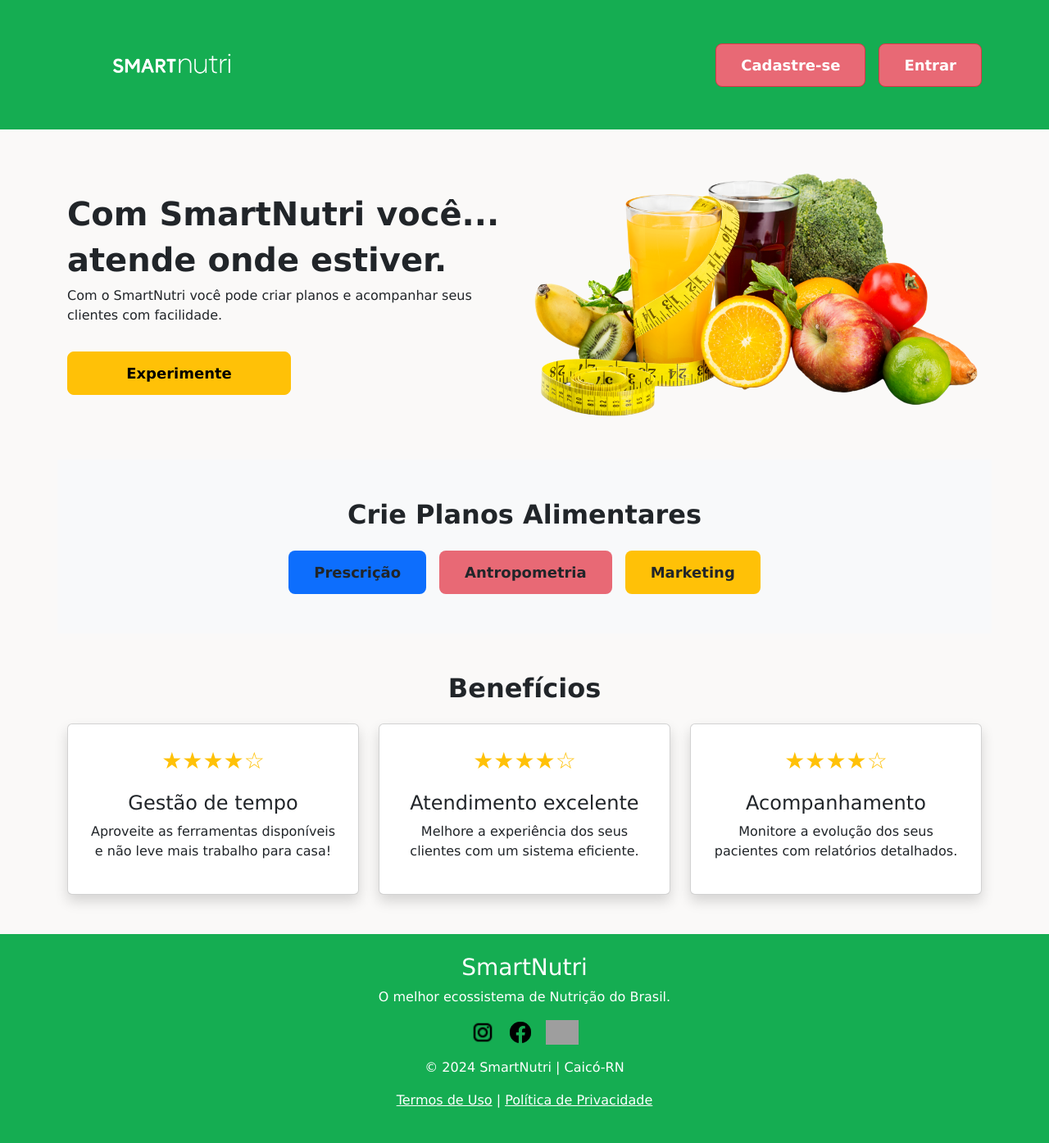
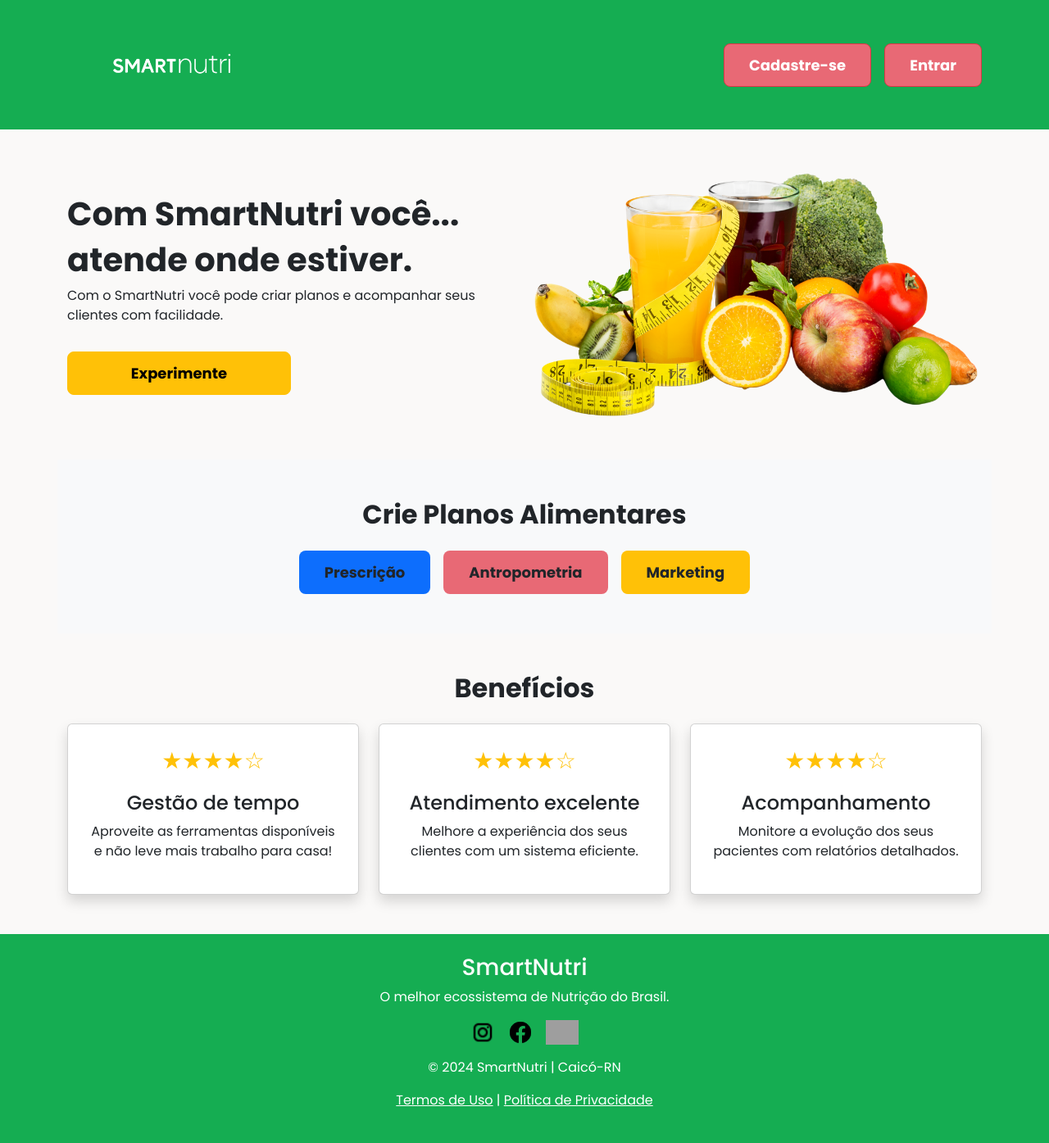
Before and after one commit to cllararibeiro/smartnutri, a Flask app: page / in a window 1280 px wide. Shown: the whole page at 82% size. Run offline with Flask 3, Linux system fonts and the light colour scheme; parts of the project's set-up code (start-up, migrations or seed data) failed here and were passed over; grey boxes are pictures that could not be loaded.

Commit message:
Add files via upload

```diff
--- a/static/css/consulta.css
+++ b/static/css/consulta.css
@@ -1,3 +1,5 @@
+@import url('https://fonts.googleapis.com/css2?family=Poppins:ital,wght@0,100;0,200;0,300;0,400;0,500;0,600;0,700;0,800;0,900;1,100;1,200;1,300;1,400;1,500;1,600;1,700;1,800;1,900&display=swap');
+
 :root {
     --verde-cabeçalho: #0a5247;
     --verde-botao-borda: #70883A;
@@ -22,7 +24,7 @@
     margin:0;
     padding:0;
     box-sizing: border-box;
-    font-family: "Montserrat";
+    font-family: "Poppins", sans-serif;
 }
 
 body {
--- a/static/css/styles.css
+++ b/static/css/styles.css
@@ -1,3 +1,5 @@
+@import url('https://fonts.googleapis.com/css2?family=Poppins:ital,wght@0,100;0,200;0,300;0,400;0,500;0,600;0,700;0,800;0,900;1,100;1,200;1,300;1,400;1,500;1,600;1,700;1,800;1,900&display=swap');
+
 :root {
     --verde-cabeçalho: #0a5247;
     --verde-botao-borda: #70883A;
@@ -21,10 +23,10 @@
     margin: 0;
     padding: 0;
     box-sizing: border-box;
+    font-family: "Poppins", sans-serif;
 }
 
 body {
-    font-family: 'Lucida Sans', 'Lucida Sans Regular', 'Lucida Grande', 'Lucida Sans Unicode', Geneva, Verdana, sans-serif;
     background-color: #faf9f8;
 }
 
```
Also changed, not shown: static/css/con_historico.css (+2 -17 lines).
